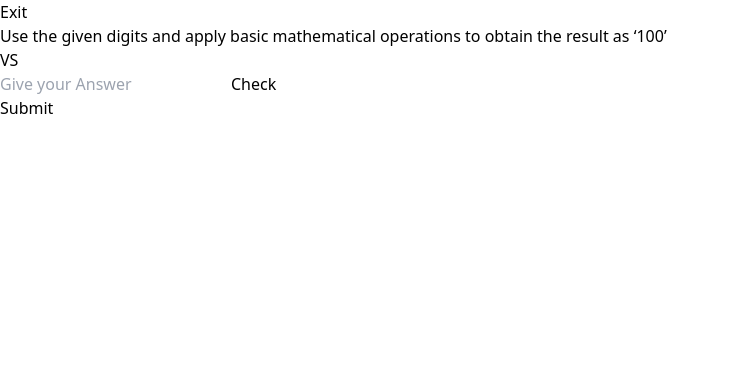
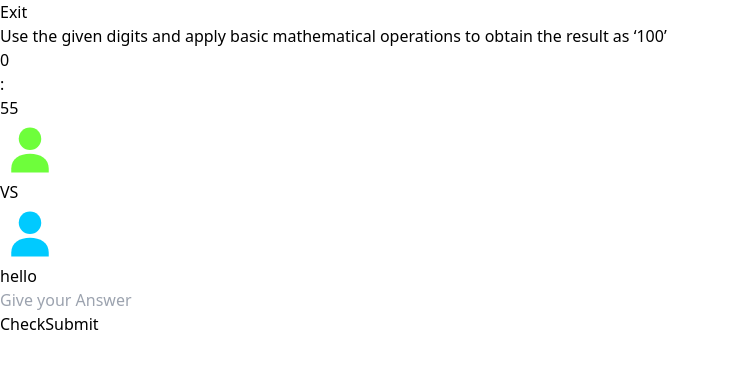
Before and after one commit to Divya8210-d/HectoClash, a React (Vite) app: page /game in a window 1280 px wide. Shown: the top 368 px of the page, without its empty margins (0-730 px from the left). Built offline with nearby package versions, Linux system fonts and the light colour scheme.

Commit message:
secondchange

```diff
--- a/src/Game.jsx
+++ b/src/Game.jsx
@@ -206,6 +206,33 @@ const Game = () => {
 
   function check(e) {
     e.preventDefault();
+
+    // Get digits from state (original digits given)
+    const originalDigits = [...digits.map(String)]; // convert to strings
+
+    // Remove all non-digit characters from the answer
+    const usedDigits = answer.replace(/[^0-9]/g, '').split('');
+
+    // Make a copy of originalDigits to check against
+    const available = [...originalDigits];
+
+    // Try removing each used digit from available
+    for (let d of usedDigits) {
+      const index = available.indexOf(d);
+      if (index === -1) {
+        alert("❌ You used digits not from the given set or reused digits.");
+        return;
+      }
+      available.splice(index, 1); // remove matched digit
+    }
+
+    // If some digits were not used
+    if (available.length > 0) {
+      alert("❌ You must use all digits exactly once.");
+      return;
+    }
+
+    // Evaluate the answer
     try {
       const evalanswer = evaluate(answer);
       if (evalanswer == 100) {
@@ -265,9 +292,74 @@ const Game = () => {
     }
   }
 
-function endmatch() {
+async function endmatch() {
+const check =confirm("Do you want to end the match?")
+if(check==false){return;}
+
+
+  const email = localStorage.getItem('loggeduser');
+  const q1 = query(collection(db, 'match'), where('Email1', '==', email));
+  const Matchdoc1 = await getDocs(q1);
+  const q2 = query(collection(db, 'match'), where('Email2', '==', email));
+  const Matchdoc2 = await getDocs(q2);
+
+  if (!Matchdoc1.empty) {
+    await deleteDoc(doc(db, 'match', Matchdoc1.docs[0].id));
+  } else if (!Matchdoc2.empty) {
+    await deleteDoc(doc(db, 'match', Matchdoc2.docs[0].id));
+  }
+
+  localStorage.removeItem('gameDigits');
+  localStorage.removeItem('matchid');
+
+  navigate('/');
+
+
 
 }
+async function draw() {
+
+
+
+    const email = localStorage.getItem('loggeduser');
+    const q1 = query(collection(db, 'match'), where('Email1', '==', email));
+    const Matchdoc1 = await getDocs(q1);
+    const q2 = query(collection(db, 'match'), where('Email2', '==', email));
+    const Matchdoc2 = await getDocs(q2);
+
+    if (!Matchdoc1.empty) {
+      await deleteDoc(doc(db, 'match', Matchdoc1.docs[0].id));
+    } else if (!Matchdoc2.empty) {
+      await deleteDoc(doc(db, 'match', Matchdoc2.docs[0].id));
+    }
+
+    localStorage.removeItem('gameDigits');
+    localStorage.removeItem('matchid');
+
+    navigate('/');
+
+
+
+  }
+
+const [timeLeft, setTimeLeft] = useState(60);
+
+useEffect(() => {
+  if (timeLeft <= 0) {
+    alert("Time's up! No Winner");
+  draw()
+    return;
+  }
+
+  const interval = setInterval(() => {
+    setTimeLeft((prev) => prev - 1);
+  }, 1000);
+
+  return () => clearInterval(interval);
+}, [timeLeft]);
+
+
+
 
 
 
@@ -278,29 +370,59 @@ function endmatch() {
     <div className="min-h-screen w-full bg-[#0F1638] overflow-x-hidden px-4 sm:px-6 pb-10">
       <nav className="bg-gradient-to-r from-[#0F1638] to-[#09B2DE] flex flex-col lg:flex-row relative px-4 sm:px-8 py-4 shadow-md w-full max-w-[1400px] mx-auto rounded-xl mt-4 z-30 gap-4">
         <button
-          onClick={abort}
+          onClick={endmatch}
           className="bg-[#D1362B] text-white px-6 py-2 rounded-full font-semibold hover:opacity-80"
         >
           Exit
         </button>
         <h1 className="text-white text-center text-sm sm:text-lg lg:text-xl relative lg:left-[190px] sm:left-[20px] md:left-[50px]">
-          Use the given digits and apply basic mathematical operations to obtain the result as ‘100’
+          Use the given digits and apply basic mathematical operations  to obtain the result as ‘100’
         </h1>
       </nav>
+      <div className="flex gap-4 justify-center mt-6 relative top-[60px]">
+  <div className="p-4 w-[80px] h-16 bg-[#6EFE3B] rounded-lg shadow-md text-black text-2xl flex items-center justify-center">
+    {Math.floor(timeLeft / 60)}
+  </div>
+  <span className="text-white text-5xl font-bold leading-[4rem]">:</span>
+  <div className="p-4 w-[80px] h-16 bg-[#6EFE3B] rounded-lg shadow-md text-black text-2xl flex items-center justify-center">
+    {String(timeLeft % 60).padStart(2, '0')}
+  </div>
+</div>
 
-      <div className="flex flex-col sm:flex-row justify-between items-center max-w-[1200px] mx-auto mt-10 gap-6">
-        <div className="border-4 border-green-500 rounded-lg px-6 py-3 text-green-500 text-xl min-w-[180px] text-center relative top-[180px]">
+<div className="flex flex-col sm:flex-row justify-between items-center max-w-[1200px] mx-auto mt-10 gap-6 relative top-[70px]">
+  {/* Player 1 */}
+  <div className="flex flex-col items-center gap-2">
+    <div className='w-full min-w-[180px] aspect-[1.13] rounded-[13px] border-[6px] border-[#6EFE3B] flex items-center justify-center bg-transparent'>
+      <svg width='60' height='60' viewBox='0 0 64 64' fill='#6EFE3B' xmlns='http://www.w3.org/2000/svg'>
+        <circle cx='32' cy='20' r='12' />
+        <path d='M12 52c0-11 9-16 20-16s20 5 20 16v4H12v-4z' />
+      </svg>
+    </div>
+    <div className="border-4 border-green-500 rounded-lg px-6 py-3 text-green-500 text-xl min-w-[180px] text-center">
       {user1}
     </div>
-        <span className="text-6xl sm:text-7xl text-transparent bg-gradient-to-r from-[#6EFE3B] to-[#00CAFF] bg-clip-text font-bold relative top-[170px]">
+  </div>
+
+  {/* VS text */}
+  <span className="text-6xl sm:text-7xl text-transparent bg-gradient-to-r from-[#6EFE3B] to-[#00CAFF] bg-clip-text font-bold">
     VS
   </span>
-        <div className="border-4 border-[#00CAFF] rounded-lg px-6 py-3 text-[#00CAFF] text-xl min-w-[180px] text-center relative top-[180px]">
+
+  {/* Player 2 */}
+  <div className="flex flex-col items-center gap-2">
+    <div className='w-full min-w-[180px] aspect-[1.13] rounded-[13px] border-[6px] border-[#00CAFF] flex items-center justify-center bg-transparent'>
+      <svg width='60' height='60' viewBox='0 0 64 64' fill='#00CAFF' xmlns='http://www.w3.org/2000/svg'>
+        <circle cx='32' cy='20' r='12' />
+        <path d='M12 52c0-11 9-16 20-16s20 5 20 16v4H12v-4z' />
+      </svg>
+    </div>
+    <div className="border-4 border-[#00CAFF] rounded-lg px-6 py-3 text-[#00CAFF] text-xl min-w-[180px] text-center">
       {user2}
     </div>
   </div>
+</div>
 
-      <div className="flex flex-wrap justify-center gap-4 text-3xl font-bold mt-12 relative top-[220px]">
+      <div className="flex flex-wrap justify-center gap-4 text-3xl font-bold mt-12 relative top-[30px]">hello
         {digits.map((digit, index) => (
           <div
             key={index}
@@ -311,29 +433,37 @@ function endmatch() {
         ))}
       </div>
 
-      <div className="flex justify-center mt-16 relative top-[190px]">
-        <form className="flex flex-col" onSubmit={check}>
+      <div className="flex justify-center mt-16 relative top-[40px]">
+  <form
+    onSubmit={check}
+    className="flex flex-col items-center gap-4 w-full px-4 max-w-[460px]"
+  >
     <input
       type="text"
       value={answer}
       onChange={(e) => setAnswer(e.target.value)}
       placeholder="Give your Answer"
-            className="lg:w-[460px] sm:w-[400px] h-[56px] bg-[#BDEEFA] text-black border border-gray-300 rounded-lg px-4 py-2 focus:outline-none focus:ring-2 focus:ring-blue-400"
+      className="w-[280px] sm:w-full h-[48px] bg-[#BDEEFA] text-black border border-gray-300 rounded-lg px-4 py-2 focus:outline-none focus:ring-2 focus:ring-blue-400"
     />
+
+    <div className="flex flex-col sm:flex-row gap-4 justify-center">
       <button
         type="submit"
-            className="bg-[#6EFE3B] text-black px-6 py-2 rounded-full font-semibold hover:opacity-80 mt-[15px] w-[120px] relative left-[170px]"
+        className="bg-[#6EFE3B] text-black px-4 py-2 rounded-full font-semibold hover:opacity-80 w-[120px]"
       >
         Check
       </button>
-        </form>
       <button
+        type="button"
         onClick={submit}
-          className="bg-[#6EFE3B] text-black px-6 py-2 rounded-full font-semibold hover:opacity-80 mt-[15px] w-[120px] relative left-[170px]"
+        className="bg-[#6EFE3B] text-black px-4 py-2 rounded-full font-semibold hover:opacity-80 w-[120px]"
       >
         Submit
       </button>
     </div>
+  </form>
+</div>
+
     </div>
   );
 };
--- a/src/Home.jsx
+++ b/src/Home.jsx
@@ -108,13 +108,13 @@ const Home = () => {
                {/* Desktop layout: flex-row; Mobile layout: stacked */}
                <div className="flex flex-col w-full lg:flex-row lg:items-center lg:justify-end gap-2">
                  <ul className="flex flex-wrap justify-center gap-4 lg:gap-[50px] text-white lg:text-lg sm:text-base lg:mr-[50px] sm:mr-[0px]">
-                   <li className="hover:text-green-400 cursor-pointer" onClick={() => navigate("/")}>
+                   <li className="hover:text-green-400 cursor-pointer" onClick={() => navigate("/game")}>
                      Home
                    </li>
                    <li className="hover:text-green-400 cursor-pointer" onClick={() => navigate("/leader")}>
                      Leaderboard
                    </li>
-                   <li className="hover:text-green-400 cursor-pointer">Watch Match</li>
+
                    <li
                      className="hover:text-green-400 cursor-pointer"
                      onClick={async () => {
--- a/src/Leaderboard.jsx
+++ b/src/Leaderboard.jsx
@@ -55,7 +55,7 @@ const Leaderboard = () => {
             <li className="hover:text-green-400 cursor-pointer" onClick={() => navigate("/leader")}>
               Leaderboard
             </li>
-            <li className="hover:text-green-400 cursor-pointer">Watch Match</li>
+
             <li
               className="hover:text-green-400 cursor-pointer"
               onClick={async () => {
```
Lines whose indentation alone changed are shown as unchanged.
